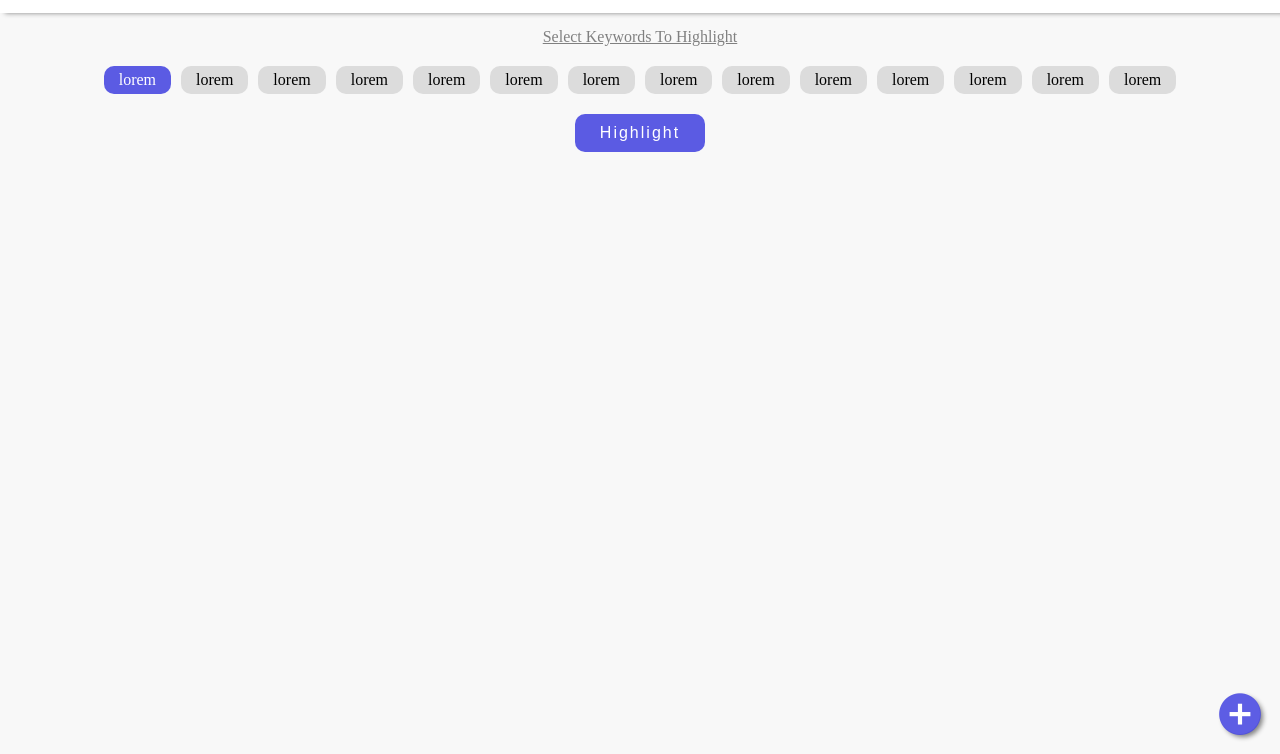
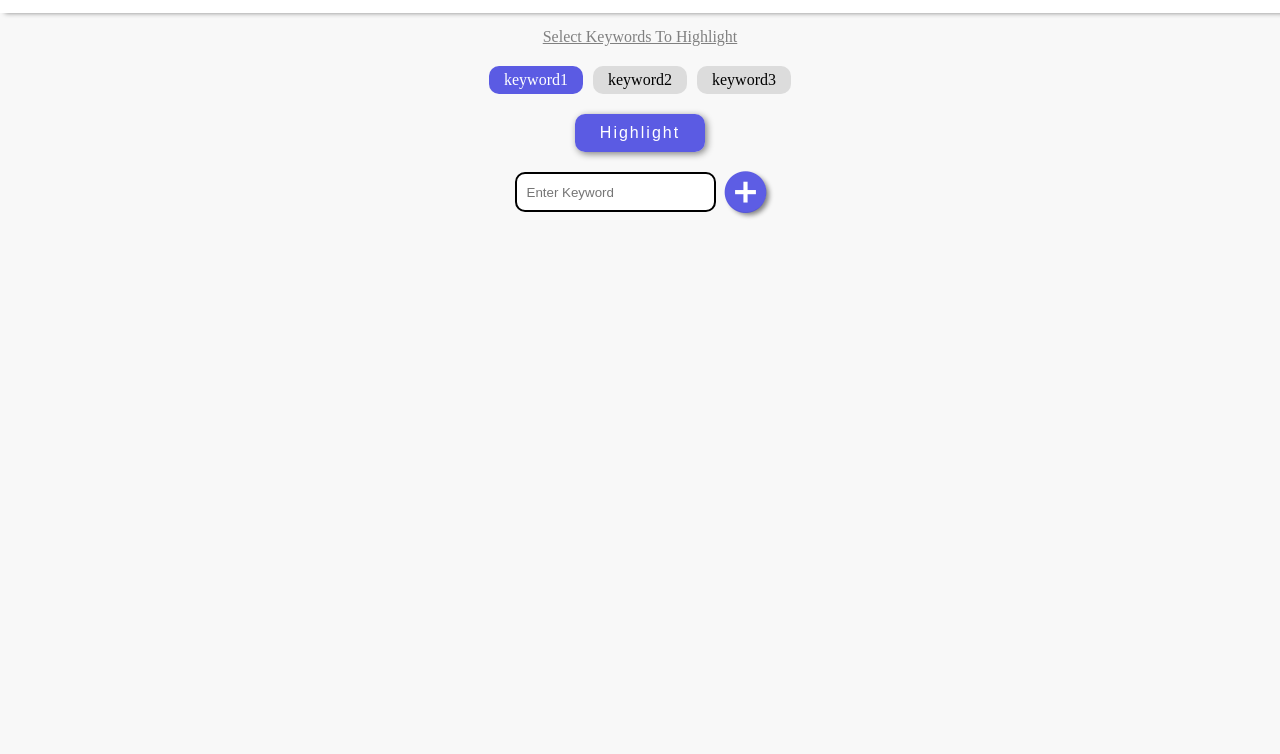
Before and after one commit to AbhiGattineni/ACS_Extenstion, a browser extension: page index.html in a window 1280 px wide. Shown: the part 46-800 px from the top of the page. Drawn offline with nearby package versions, Linux system fonts and the light colour scheme.

Commit message:
functionality added to the page

```diff
--- a/index.html
+++ b/index.html
@@ -14,23 +14,13 @@
     <main>
         <p class="hint">select keywords to highlight</p>
         <section>
-            <p class="tab">lorem</p>
-            <p class="tab">lorem</p>
-            <p class="tab">lorem</p>
-            <p class="tab">lorem</p>
-            <p class="tab">lorem</p>
-            <p class="tab">lorem</p>
-            <p class="tab">lorem</p>
-            <p class="tab">lorem</p>
-            <p class="tab">lorem</p>
-            <p class="tab">lorem</p>
-            <p class="tab">lorem</p>
-            <p class="tab">lorem</p>
-            <p class="tab">lorem</p>
-            <p class="tab">lorem</p>
         </section>
-        <button id="submit">Highlight</button>
+        <button id="highlightButton">Highlight</button>
+        <div>
+            <input id="keywordsInput" type="text" placeholder="Enter Keyword">
+            <button title="add-keyword" class="add-btn"><i class='bx bxs-plus-circle'></i></button>
+        </div>
     </main>
-    <button title="add-keyword" class="add-btn"><i class='bx bxs-plus-circle'></i></button>
+    <script src="popup.js"></script>
 </body>
 </html>
--- /dev/null
+++ b/popup.js
@@ -0,0 +1,37 @@
+document.addEventListener('DOMContentLoaded', function() {
+    const highlightButton = document.getElementById('highlightButton');
+    const keywordsInput = document.getElementById('keywordsInput');
+    const displayArea = document.querySelector('section');
+    const addKeyword = document.querySelector('.add-btn');
+
+    let keywordsList = ['keyword1', 'keyword2', 'keyword3'];
+
+    keywordsList.forEach(keyword => {
+        const para = document.createElement('p');
+        para.textContent = keyword;
+        para.classList.add('tab');
+        displayArea.appendChild(para);
+    });
+    addKeyword.addEventListener('click', function() {
+        const keyword = keywordsInput.value.trim();
+        if (keyword !== '') {
+            keywordsList.push(keyword);
+
+            const para = document.createElement('p');
+            para.textContent = keyword;
+            para.classList.add('tab');
+            displayArea.appendChild(para);
+
+            keywordsInput.value = '';
+        }
+    });
+    highlightButton.addEventListener('click', function() {
+        const keywords = keywordsInput.value.trim();
+        if (keywords !== '') {
+            chrome.tabs.query({active: true, currentWindow: true}, function(tabs) {
+                const activeTab = tabs[0];
+                chrome.tabs.sendMessage(activeTab.id, { action: 'highlight', keywords: keywords });
+            });
+        }
+    });
+});
--- a/style.css
+++ b/style.css
@@ -56,8 +56,19 @@ section{
     color: white;
 }
 
+div{
+    display: flex;
+    gap: 10px;
+}
+
+div input{
+    border-radius: 10px;
+    border: 2px solid;
+    padding: 0 10px;
+}
+
 .add-btn {
-    position: fixed;
+    cursor: pointer;
     bottom: 20px;
     right: 20px;
     width: 40px;
@@ -70,13 +81,18 @@ section{
     display: flex;
     align-items: center;
     justify-content: center;
+    transition: all .2s linear;
 }
 
 .add-btn i {
     font-size: 50px;
 }
 
-#submit{
+.add-btn:active{
+    box-shadow: 0 0 0;
+}
+
+#highlightButton{
     padding: 10px 25px;
     border: none;
     border-radius: 10px;
@@ -85,4 +101,10 @@ section{
     letter-spacing: 2px;
     font-size: medium;
     cursor: pointer;
+    box-shadow: 2px 2px 7px gray;
+    transition: all .2s linear;
 }
+
+#highlightButton:active{
+    box-shadow: 0 0 0;
+}
```
